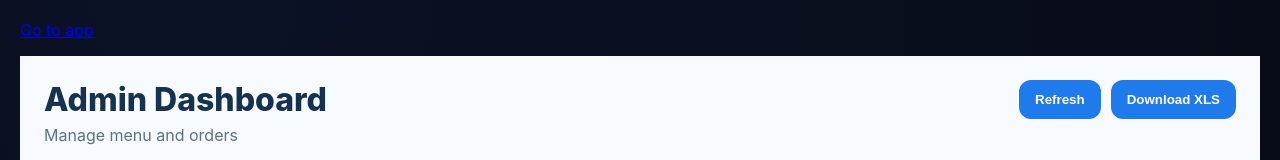
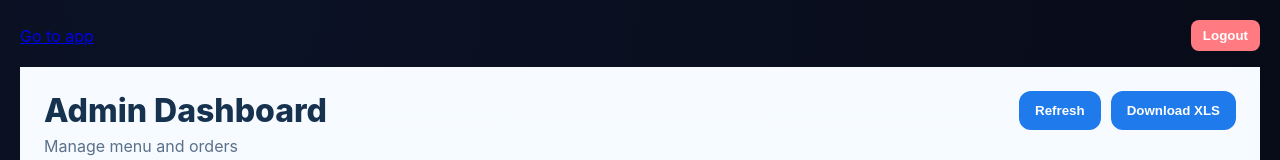
Before and after one commit to odiljonjamoliddinov39-cloud/meal_order_app, a React (Vite) app in the folder meal-preorder-app/frontend/: page /admin in a window 1280 px wide. Shown: the top 160 px of the page. Built offline with nearby package versions, Linux system fonts and the light colour scheme; no server answers; sample sign-in values are in the browser's storage.

Commit message:
Require admin session in layout

```diff
--- a/meal-preorder-app/frontend/src/layouts/AdminLayout.jsx
+++ b/meal-preorder-app/frontend/src/layouts/AdminLayout.jsx
@@ -1,10 +1,46 @@
-import { Outlet, Link } from 'react-router-dom';
+import { Outlet, Link, Navigate, useNavigate } from 'react-router-dom';
 
 export default function AdminLayout() {
+  const navigate = useNavigate();
+  const token = localStorage.getItem('adminToken');
+
+  if (!token) {
+    return <Navigate to="/admin/login" replace />;
+  }
+
+  const logout = () => {
+    localStorage.removeItem('adminToken');
+    navigate('/admin/login', { replace: true });
+  };
+
   return (
     <div style={{ padding: '20px' }}>
-      <div style={{ marginBottom: '16px' }}>
+      <div
+        style={{
+          marginBottom: '16px',
+          display: 'flex',
+          alignItems: 'center',
+          justifyContent: 'space-between',
+          gap: '12px',
+          flexWrap: 'wrap',
+        }}
+      >
         <Link to="/web">Go to app</Link>
+        <button
+          type="button"
+          onClick={logout}
+          style={{
+            border: 'none',
+            background: '#ff7b81',
+            color: '#fff',
+            padding: '8px 12px',
+            borderRadius: '8px',
+            cursor: 'pointer',
+            fontWeight: 700,
+          }}
+        >
+          Logout
+        </button>
       </div>
 
       <Outlet />
```
